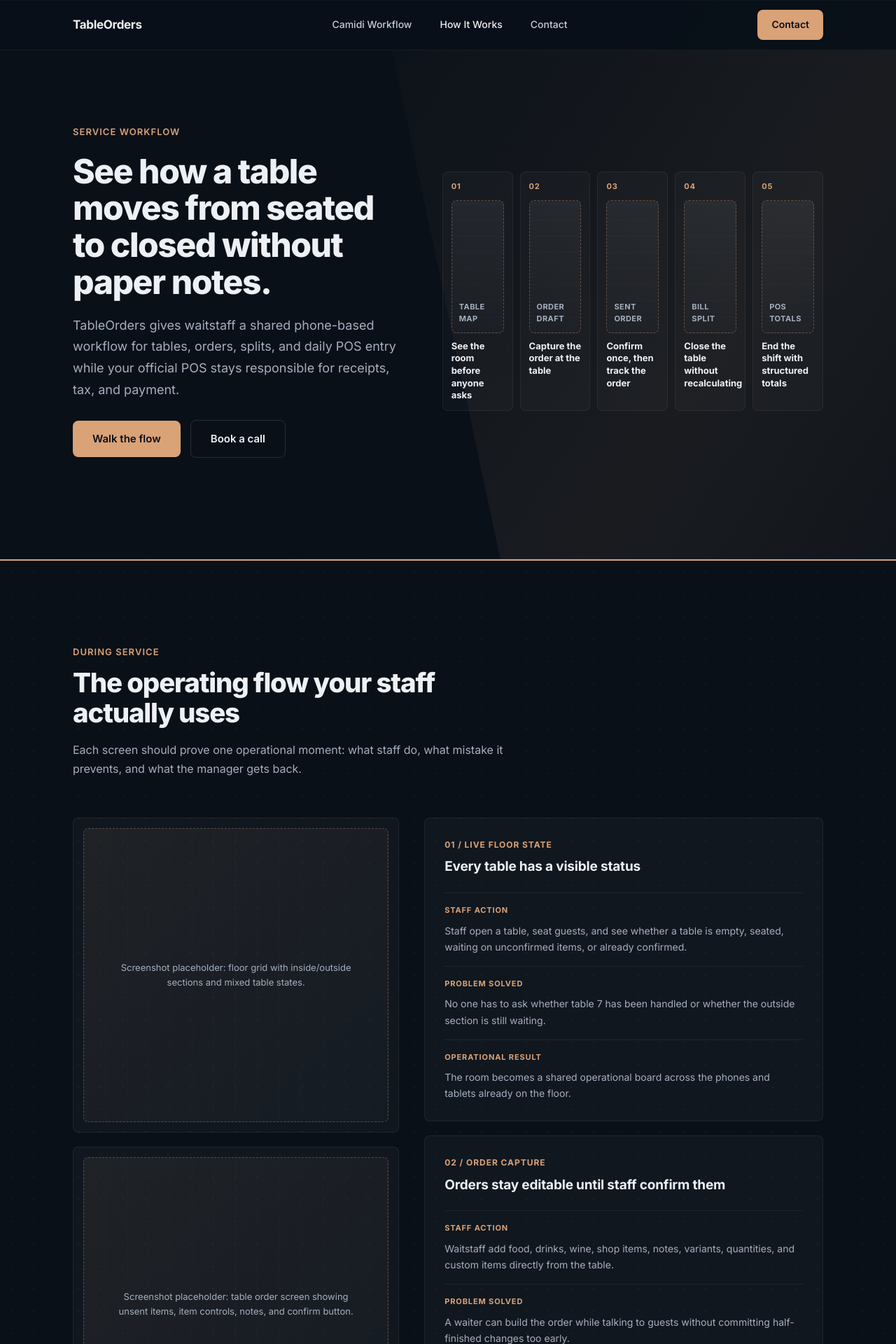
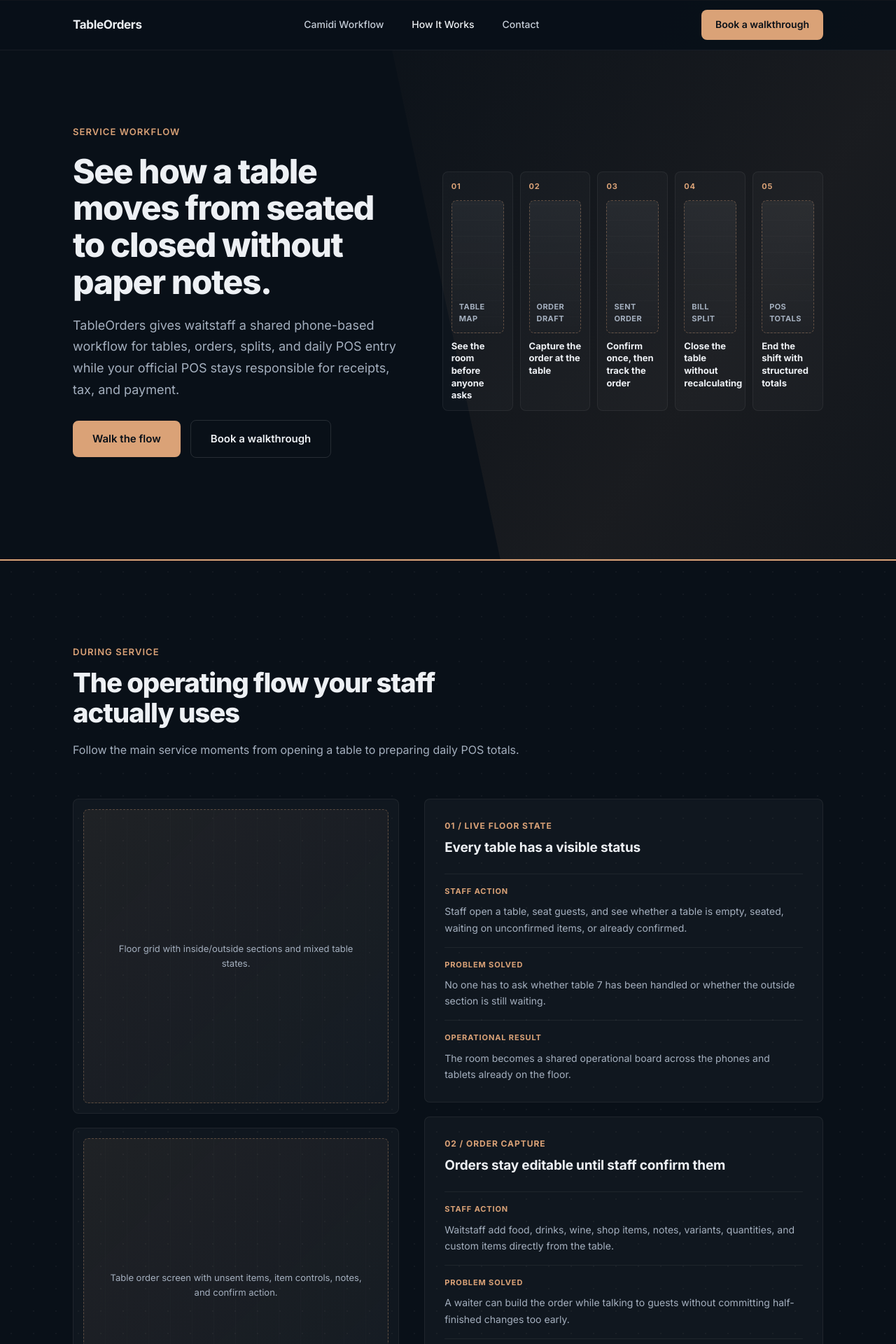
Before and after one commit to LisaBlas/TableOrders-Landing, a React (Vite) app: page /TableOrders-Landing/how-it-works in a window 1280 px wide. Shown: the top 1920 px of the page at 70% size. Built offline with nearby package versions, Linux system fonts and the light colour scheme.

Commit message:
Replace tech wording

```diff
--- a/src/components/homepage/HeroCopy.jsx
+++ b/src/components/homepage/HeroCopy.jsx
@@ -14,9 +14,9 @@ export default function HeroCopy() {
         A shared mobile table map, order tracking, sent orders, and bill splitting {'\u2014'} for teams that already have a POS.
       </p>
       <div className="pain-actions">
-        <Button to="/contact">Contact</Button>
-        <Button href="#demo" variant="secondary">
-          See workflow
+        <Button to="/contact">Book a walkthrough</Button>
+        <Button to="/how-it-works" variant="secondary">
+          See how it works
         </Button>
       </div>
       <p className="pain-trust">
--- a/src/components/homepage/PricingSection.jsx
+++ b/src/components/homepage/PricingSection.jsx
@@ -92,7 +92,7 @@ export default function PricingSection() {
 
               <div className="pricing-card__action">
                 <div className="pricing-card__verdict">
-                  At €80 / month, it covers itself before the end of the first week.
+                  For many small venues, one or two avoided mistakes can cover most of the monthly cost.
                 </div>
 
                 <BookACallButton />
--- a/src/components/homepage/WhoIAmSection.jsx
+++ b/src/components/homepage/WhoIAmSection.jsx
@@ -17,7 +17,7 @@ export default function WhoIAmSection() {
               </h2>
               <FounderIntro profile={FOUNDER_PROFILE} />
               <div className="whois-actions">
-                <Button to="/contact" variant="secondary" className="btn--sm">Contact</Button>
+                <Button to="/contact" variant="secondary" className="btn--sm">Book a walkthrough</Button>
                 <Button
                   href={FOUNDER_PROFILE.portfolioUrl}
                   variant="secondary"
--- a/src/components/homepage/WorkflowCTA.jsx
+++ b/src/components/homepage/WorkflowCTA.jsx
@@ -4,8 +4,8 @@ import Button from '../ui/Button';
 export default function WorkflowCTA({
   id,
   eyebrow = 'Bring the messy version',
-  heading = 'Show me your current service workflow.',
-  body = 'Bring the paper notes, POS quirks, bill split habits, and end-of-day routine. I will show you honestly where TableOrders fits and where it does not.',
+  heading = 'Show me how your team runs service today.',
+  body = 'Bring the paper notes, POS quirks, bill split habits, and end-of-shift routine. I will show you honestly where TableOrders fits and where it does not.',
   emailLabel = 'alvizblas@gmail.com',
 }) {
   return (
@@ -17,7 +17,7 @@ export default function WorkflowCTA({
             <h2 className="workflow-cta__heading">{heading}</h2>
             <p className="workflow-cta__body">{body}</p>
             <div className="workflow-cta__actions">
-              <Button to="/contact">Contact</Button>
+              <Button to="/contact">Book a walkthrough</Button>
               <a href="mailto:alvizblas@gmail.com" className="workflow-cta__email">
                 {emailLabel}
               </a>
--- a/src/components/layout/Navigation.jsx
+++ b/src/components/layout/Navigation.jsx
@@ -62,7 +62,7 @@ export default function Navigation() {
           </Link>
         </div>
 
-        <Button to="/contact" className="btn--sm">Contact</Button>
+        <Button to="/contact" className="btn--sm">Book a walkthrough</Button>
       </div>
     </nav>
   );
--- a/src/components/ui/BookACallButton.jsx
+++ b/src/components/ui/BookACallButton.jsx
@@ -10,7 +10,7 @@ export default function BookACallButton({ variant = 'primary', className }) {
       rel="noopener noreferrer"
       className={className}
     >
-      Book a call
+      Book a walkthrough
     </Button>
   );
 }
--- a/src/pages/CamidiPage.jsx
+++ b/src/pages/CamidiPage.jsx
@@ -71,7 +71,7 @@ const TEAMWORK_STEPS = [
   {
     num: '01',
     title: 'Ask what already happened',
-    body: '"Did you serve the drinks for table 2 yet?" "Has table 3 payed already? We need the space for new clients." These small checks happened throughout service.',
+    body: '"Did you serve the drinks for table 2 yet?" "Has table 3 paid already? We need the space for new guests." These small checks happened throughout service.',
   },
   {
     num: '02',
@@ -91,7 +91,7 @@ const TEAMWORK_STEPS = [
   {
     num: '05',
     title: 'No time, and compounding stress',
-    body: 'As the room got busier, the team had less and less time to manage clients and the shift ended way later than expected. Stress keeps piling on, producing more mistakes and increasing the risk of losing customers.',
+    body: 'As the room got busier, the team had less and less time to look after guests and the shift ended way later than expected. Stress kept piling on, creating more mistakes and more pressure on service.',
   },
 ];
 
@@ -398,7 +398,7 @@ export default function CamidiPage() {
               </div>
               <div className="cs-fit-signals__decision">
                 <p>
-                  If two or more good-fit points sound familiar, the fastest next step is a workflow walkthrough, not a generic demo.
+                  If two or more good-fit points sound familiar, the fastest next step is a service walkthrough, not a generic demo.
                 </p>
                 <Button to="/contact">Book a walkthrough</Button>
               </div>
@@ -408,7 +408,7 @@ export default function CamidiPage() {
       </section>
 
       <WorkflowCTA
-        eyebrow="Run your workflow against it"
+        eyebrow="Run your service flow against it"
         heading="Bring one messy service process."
         body="Paper orders, table splits, POS category totals, voucher habits, or closing routines. I will map where TableOrders would save time and where your current setup should stay as it is."
       />
--- a/src/pages/ContactPage.jsx
+++ b/src/pages/ContactPage.jsx
@@ -9,7 +9,7 @@ const EMAIL = 'alvizblas@gmail.com';
 
 const WALKTHROUGH_STEPS = [
   '30 minutes, video call',
-  'You show your current workflow — paper notes, POS setup, split habits',
+  'You show how service runs today — paper notes, POS setup, split habits',
   'I show you where TableOrders fits, and where it doesn\'t',
 ];
 
@@ -33,7 +33,7 @@ export default function ContactPage() {
                 <p className="about-kicker">Direct line to the builder</p>
                 <h1 className="about-shift-hero__title">Talk directly with the person who built it.</h1>
                 <p className="about-shift-hero__body">
-                  No queue, no sales team — just a 30-minute walkthrough of your real workflow.
+                  No queue, no sales team — just a 30-minute walkthrough of how your team runs service today.
                 </p>
 
                 <ul className="contact-walkthrough" aria-label="What a walkthrough looks like">
--- a/src/pages/HowItWorksPage.jsx
+++ b/src/pages/HowItWorksPage.jsx
@@ -8,27 +8,27 @@ const SERVICE_FLOW = [
   {
     label: 'Table map',
     title: 'See the room before anyone asks',
-    screen: 'Screenshot placeholder: table overview with open, seated, ordered, and confirmed tables.',
+    screen: 'Table overview with open, seated, ordered, and confirmed tables.',
   },
   {
     label: 'Order draft',
     title: 'Capture the order at the table',
-    screen: 'Screenshot placeholder: menu categories, item search, notes, variants, quantities, and unsent items.',
+    screen: 'Menu categories, item search, notes, variants, quantities, and unsent items.',
   },
   {
     label: 'Sent order',
     title: 'Confirm once, then track the order',
-    screen: 'Screenshot placeholder: confirmed order grouped by kitchen, bar, or counter with handled state.',
+    screen: 'Confirmed order grouped by kitchen, bar, or counter with handled state.',
   },
   {
     label: 'Bill split',
     title: 'Close the table without recalculating',
-    screen: 'Screenshot placeholder: bill review with equal split, item split, voucher-aware totals, and close action.',
+    screen: 'Bill review with equal split, item split, voucher-aware totals, and close action.',
   },
   {
     label: 'POS totals',
     title: 'End the shift with structured totals',
-    screen: 'Screenshot placeholder: daily sales grouped by POS ID, closed bills, missing POS ID warning, and mark-added state.',
+    screen: 'Daily sales grouped by POS ID, closed bills, missing POS ID warnings, and mark-added state.',
   },
 ];
 
@@ -39,7 +39,7 @@ const FEATURE_MOMENTS = [
     staff: 'Staff open a table, seat guests, and see whether a table is empty, seated, waiting on unconfirmed items, or already confirmed.',
     problem: 'No one has to ask whether table 7 has been handled or whether the outside section is still waiting.',
     result: 'The room becomes a shared operational board across the phones and tablets already on the floor.',
-    visual: 'Screenshot placeholder: floor grid with inside/outside sections and mixed table states.',
+    visual: 'Floor grid with inside/outside sections and mixed table states.',
   },
   {
     eyebrow: '02 / Order capture',
@@ -47,7 +47,7 @@ const FEATURE_MOMENTS = [
     staff: 'Waitstaff add food, drinks, wine, shop items, notes, variants, quantities, and custom items directly from the table.',
     problem: 'A waiter can build the order while talking to guests without committing half-finished changes too early.',
     result: 'Unsent items are explicit, visible, and ready to confirm when the table visit is complete.',
-    visual: 'Screenshot placeholder: table order screen showing unsent items, item controls, notes, and confirm button.',
+    visual: 'Table order screen with unsent items, item controls, notes, and confirm action.',
   },
   {
     eyebrow: '03 / Order tracking',
@@ -55,7 +55,7 @@ const FEATURE_MOMENTS = [
     staff: 'A confirmed order is sent and can be grouped by destination and marked handled after the team acts on it.',
     problem: 'The app reduces the mental checklist of what was already called, carried, or prepared.',
     result: 'Late drinks, second rounds, and food additions become separate orders instead of messy paper add-ons.',
-    visual: 'Screenshot placeholder: sent orders with destination labels and handled/unhandled states.',
+    visual: 'Sent orders with destination labels and handled/unhandled states.',
   },
   {
     eyebrow: '04 / Bill review',
@@ -63,7 +63,7 @@ const FEATURE_MOMENTS = [
     staff: 'Staff review the internal bill, split evenly, split by item, handle round-based payment, apply vouchers, and close the table.',
     problem: 'The common end-of-meal chaos is handled inside the same operational record.',
     result: 'Closed tables become internal paid bills for daily review while fiscal receipts stay in the official POS.',
-    visual: 'Screenshot placeholder: bill split interface with selected items, guest totals, voucher line, and close table action.',
+    visual: 'Bill split view with selected items, guest totals, voucher line, and close table action.',
   },
   {
     eyebrow: '05 / Daily sales tracking',
@@ -71,7 +71,7 @@ const FEATURE_MOMENTS = [
     staff: 'Managers review closed bills, see quantities aggregated by POS ID, flag missing POS IDs, and mark entries as added.',
     problem: 'The team does not reconstruct the day from paper notes, memory, and scattered payment moments.',
     result: 'Your POS remains the fiscal source of truth while TableOrders gives staff the operational totals to enter.',
-    visual: 'Screenshot placeholder: daily sales screen with POS IDs, aggregated quantities, restore action, and added-to-POS state.',
+    visual: 'Daily sales view with POS IDs, aggregated quantities, restore action, and added-to-POS state.',
   },
 ];
 
@@ -138,7 +138,7 @@ export default function HowItWorksPage() {
                 </div>
               </div>
 
-              <div className="hiw-flow-preview" aria-label="TableOrders service flow screenshot placeholders">
+              <div className="hiw-flow-preview" aria-label="TableOrders service flow screens">
                 {SERVICE_FLOW.map((item, index) => (
                   <div className="hiw-flow-preview__item" key={item.label}>
                     <span className="hiw-flow-preview__num">{String(index + 1).padStart(2, '0')}</span>
@@ -161,13 +161,13 @@ export default function HowItWorksPage() {
               <p className="hiw-eyebrow">During service</p>
               <h2 className="hiw-section-title">The operating flow your staff actually uses</h2>
               <p className="hiw-section-subtitle">
-                Each screen should prove one operational moment: what staff do, what mistake it prevents, and what the manager gets back.
+                Follow the main service moments from opening a table to preparing daily POS totals.
               </p>
             </div>
           </RevealOnScroll>
 
           <div className="hiw-cockpit">
-            <div className="hiw-cockpit__screens" aria-label="Feature screenshot placeholders">
+            <div className="hiw-cockpit__screens" aria-label="TableOrders feature screens">
               {FEATURE_MOMENTS.map((moment) => (
                 <RevealOnScroll key={moment.title}>
                   <article className="hiw-screen-card">
@@ -214,7 +214,7 @@ export default function HowItWorksPage() {
               <p className="hiw-eyebrow">When service gets messy</p>
               <h2 className="hiw-section-title">Built for the parts of a shift that usually live in someone&apos;s head</h2>
               <p className="hiw-section-subtitle">
-                The product should feel real here. Use screenshots that show edge cases, not only the clean happy path.
+                TableOrders is built for the moments that usually create extra asking, checking, and recalculating during service.
               </p>
             </div>
           </RevealOnScroll>
@@ -250,7 +250,7 @@ export default function HowItWorksPage() {
                 </div>
               </div>
               <div className="hiw-handoff__visual">
-                <span>Screenshot placeholder: Daily Sales / POS crossing summary with closed bills and POS ID aggregation.</span>
+                <span>Daily Sales / POS crossing summary with closed bills and POS ID aggregation.</span>
               </div>
             </div>
           </RevealOnScroll>
```
